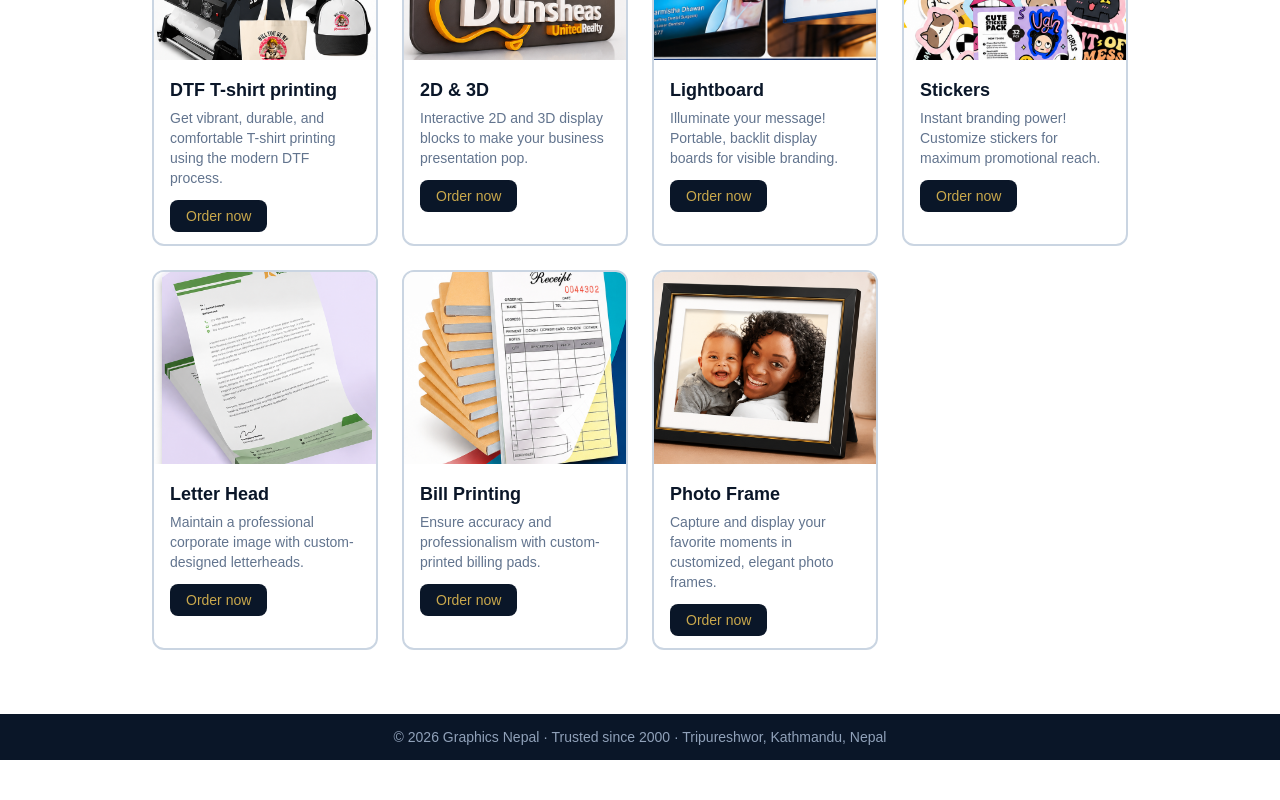
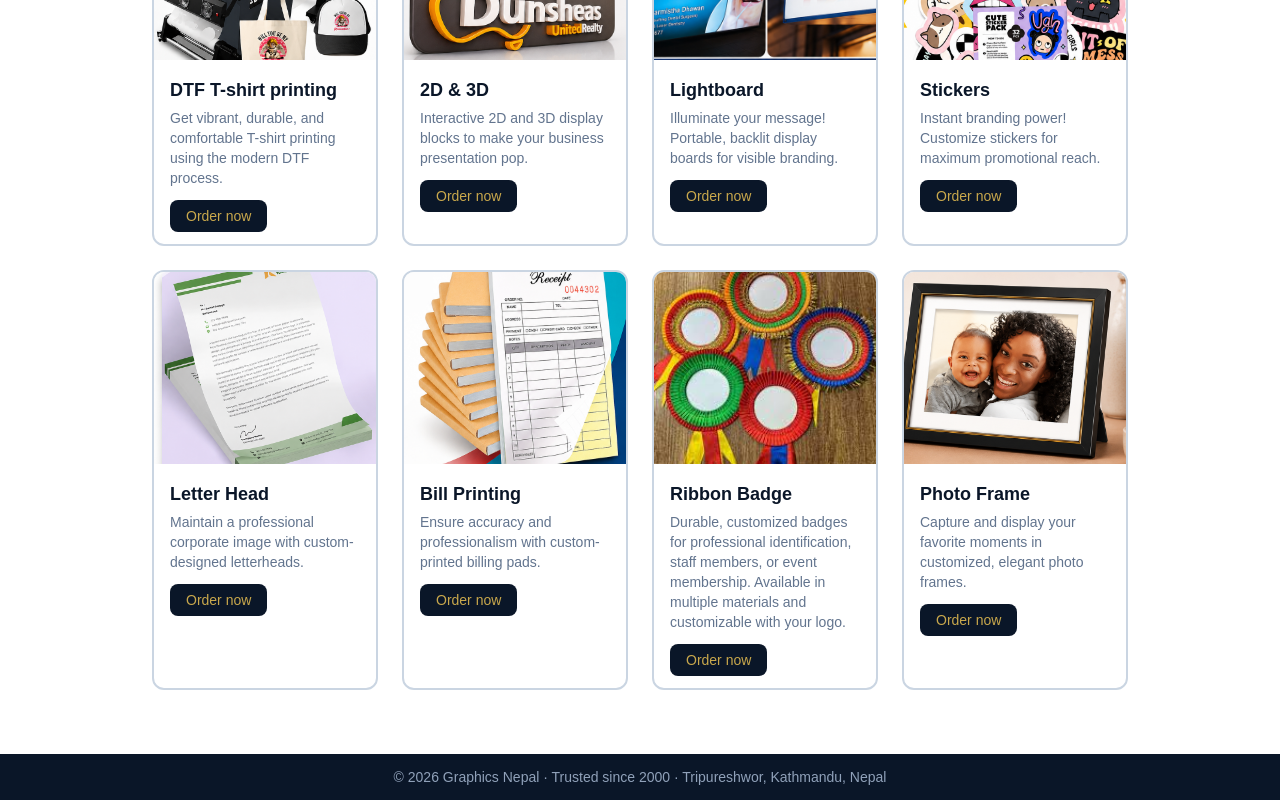
Before and after one commit to Lordwick5/Graphics-Nepal, a Next.js app: page /products in a window 1280 px wide. Shown: the part 2082-2882 px from the top of the page. Before the commit the page ends 2842 px from the top, so only its background shows below. Built offline with nearby package versions, Linux system fonts and the light colour scheme.

Commit message:
add: added new products

```diff
--- a/app/products/page.tsx
+++ b/app/products/page.tsx
@@ -135,6 +135,12 @@ const products = [
   },
   {
     id: 23,
+    name: "Ribbon Badge",
+    image: "/ribbon.jpg",
+    desc: "Durable, customized badges for professional identification, staff members, or event membership. Available in multiple materials and customizable with your logo.",
+  },
+  {
+    id: 24,
     name: "Photo Frame",
     image: "/photoframe.png",
     desc: "Capture and display your favorite moments in customized, elegant photo frames.",
```
Also changed, not shown: public/481673739_966998278833108_6430178961493553163_n (1).jpg (added), public/ribbon.jpg (added).
